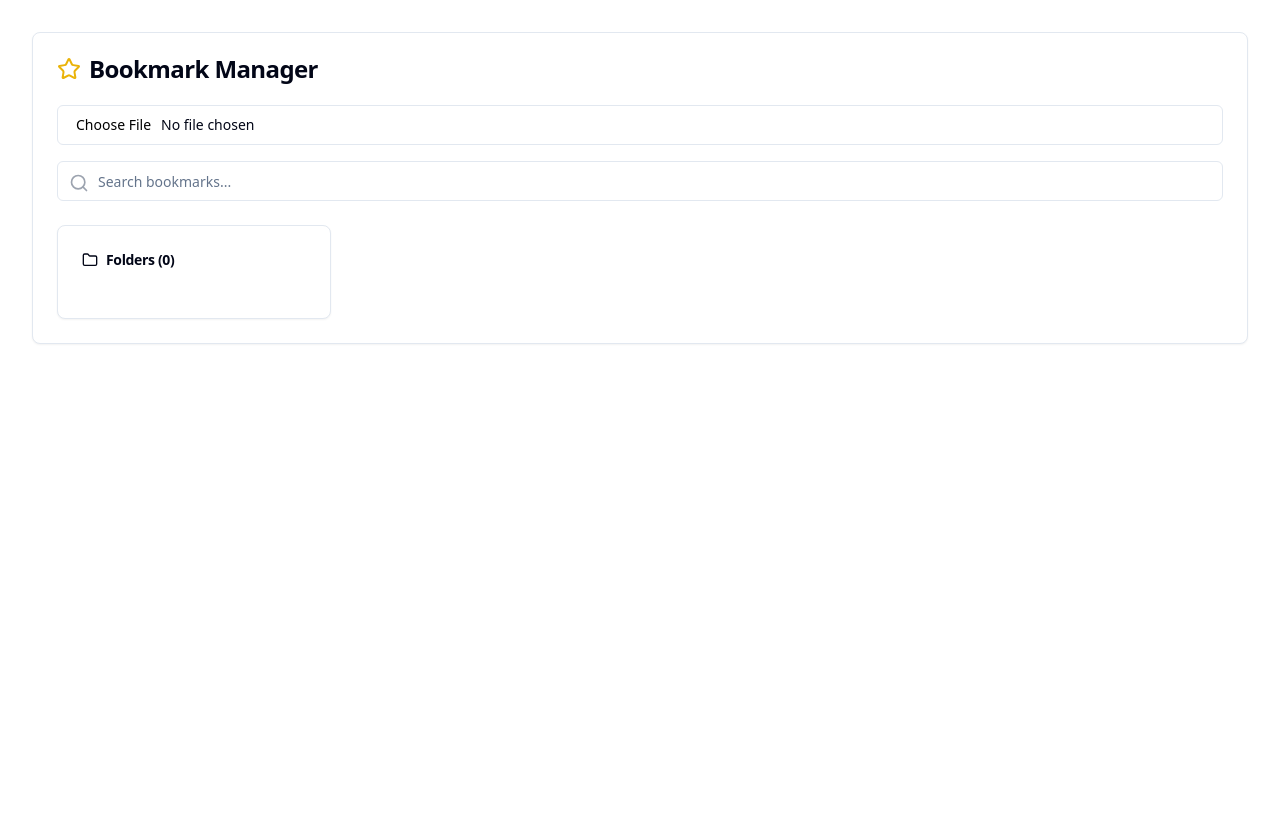
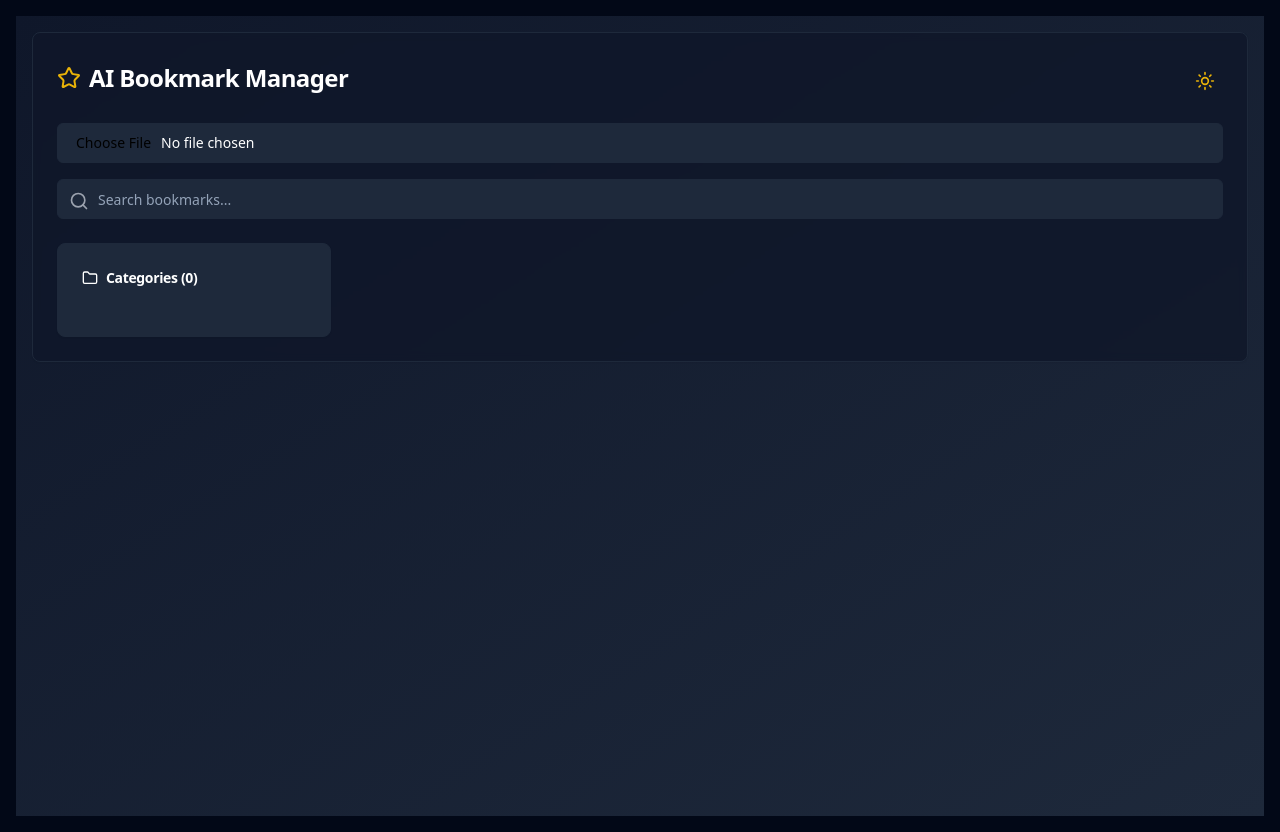
Before and after one commit to tony-42069/bookmark-manager, a Next.js app: page / in a window 1280 px wide. Before the commit the page ends 800 px from the top, so only its background shows below. Built offline with nearby package versions, Linux system fonts and the light colour scheme.

Commit message:
Add automatic AI categorization and modern UI with dark mode

```diff
--- a/next.config.js
+++ b/next.config.js
@@ -3,9 +3,7 @@ const nextConfig = {
     output: 'export',
     images: {
       unoptimized: true,
-    },
-    basePath: '/bookmark-manager',
-    assetPrefix: '/bookmark-manager/',
+    }
   }
 
   module.exports = nextConfig
--- a/src/components/bookmark-manager.tsx
+++ b/src/components/bookmark-manager.tsx
@@ -1,45 +1,95 @@
 "use client";
 
-import React, { useState, useCallback } from 'react';
+import React, { useState, useCallback, useEffect } from 'react';
 import { Card, CardHeader, CardTitle, CardContent } from '@/components/ui/card';
 import { Input } from '@/components/ui/input';
-import { Search, Tag, Folder, Calendar, Globe, Star } from 'lucide-react';
+import { Search, Tag, Folder, Calendar, Globe, Star, Moon, Sun, Plus } from 'lucide-react';
 import _ from 'lodash';
 
-// Define interfaces for our data structures
 interface Bookmark {
   id: string;
   title: string;
   url: string;
   dateAdded: Date;
   folder: string;
+  tags: string[];
+  category: string;
 }
+
+// AI tools categorization patterns
+const categoryPatterns = {
+  'AI Image Generation': [
+    'midjourney', 'dall-e', 'stable diffusion', 'image generation',
+    'dream studio', 'leonardo.ai'
+  ],
+  'AI Writing': [
+    'chat.openai', 'claude', 'writing', 'content generation', 'copy',
+    'bard.google', 'writer'
+  ],
+  'AI Development': [
+    'github.com/features/copilot', 'codesage', 'code generation',
+    'development', 'coding'
+  ],
+  'AI Research': [
+    'research', 'papers', 'scholar', 'academic', 'studies', 'elicit.org'
+  ],
+  'AI Productivity': [
+    'automation', 'workflow', 'productivity', 'assistant', 'task'
+  ]
+};
 
 const BookmarkManager = () => {
   const [bookmarks, setBookmarks] = useState<Bookmark[]>([]);
   const [searchTerm, setSearchTerm] = useState('');
-  const [selectedFolder, setSelectedFolder] = useState<string | null>(null);
+  const [isDarkMode, setIsDarkMode] = useState(true);
+  const [selectedCategory, setSelectedCategory] = useState<string | null>(null);
+  const [categories, setCategories] = useState<string[]>([]);
+
+  useEffect(() => {
+    document.documentElement.classList.toggle('dark', isDarkMode);
+  }, [isDarkMode]);
+
+  const detectCategory = (bookmark: { title: string, url: string }): string => {
+    const contentToCheck = (bookmark.title + ' ' + bookmark.url).toLowerCase();
+
+    for (const [category, patterns] of Object.entries(categoryPatterns)) {
+      if (patterns.some(pattern => contentToCheck.includes(pattern.toLowerCase()))) {
+        return category;
+      }
+    }
+
+    return 'Uncategorized';
+  };
 
   const handleFileUpload = useCallback(async (event: React.ChangeEvent<HTMLInputElement>) => {
     const file = event.target.files?.[0];
     if (!file) return;
 
     const reader = new FileReader();
-    reader.onload = (e: ProgressEvent<FileReader>) => {
+    reader.onload = (e) => {
       const content = e.target?.result as string;
       const parser = new DOMParser();
       const doc = parser.parseFromString(content, 'text/html');
       const links = doc.getElementsByTagName('a');
 
-      const parsedBookmarks = Array.from(links).map(link => ({
+      const parsedBookmarks = Array.from(links).map(link => {
+        const bookmark = {
           id: Math.random().toString(36).substr(2, 9),
           title: link.textContent || 'Untitled',
           url: link.href,
           dateAdded: new Date(parseInt(link.getAttribute('add_date') || '0') * 1000),
-        folder: link.closest('dl')?.previousElementSibling?.textContent || 'Uncategorized'
-      }));
+          folder: link.closest('dl')?.previousElementSibling?.textContent || 'Uncategorized',
+          tags: [],
+          category: ''
+        };
+
+        bookmark.category = detectCategory(bookmark);
+        return bookmark;
+      });
 
       setBookmarks(parsedBookmarks);
+      const uniqueCategories = _.uniq(parsedBookmarks.map(b => b.category));
+      setCategories(uniqueCategories);
     };
     reader.readAsText(file);
   }, []);
@@ -47,28 +97,36 @@ const BookmarkManager = () => {
   const filteredBookmarks = bookmarks.filter(bookmark => {
     const matchesSearch = bookmark.title.toLowerCase().includes(searchTerm.toLowerCase()) ||
                          bookmark.url.toLowerCase().includes(searchTerm.toLowerCase());
-    const matchesFolder = !selectedFolder || bookmark.folder === selectedFolder;
-    return matchesSearch && matchesFolder;
+    const matchesCategory = !selectedCategory || bookmark.category === selectedCategory;
+    return matchesSearch && matchesCategory;
   });
 
-  const folders = _.uniq(bookmarks.map(b => b.folder)).filter(Boolean);
-
   return (
+    <div className="min-h-screen bg-gradient-to-br from-slate-50 to-slate-100 dark:from-slate-900 dark:to-slate-800 transition-colors duration-300">
       <div className="w-full max-w-7xl mx-auto p-4">
-      <Card className="mb-6">
-        <CardHeader>
-          <CardTitle className="flex items-center gap-2">
+        <Card className="mb-6 bg-white/80 dark:bg-slate-900/80 backdrop-blur-sm">
+          <CardHeader className="flex flex-row justify-between items-center">
+            <CardTitle className="flex items-center gap-2 dark:text-white">
               <Star className="w-6 h-6 text-yellow-500" />
-            Bookmark Manager
+              AI Bookmark Manager
             </CardTitle>
+            <button
+              onClick={() => setIsDarkMode(!isDarkMode)}
+              className="p-2 rounded-full hover:bg-slate-200 dark:hover:bg-slate-700 transition-colors"
+            >
+              {isDarkMode ?
+                <Sun className="w-5 h-5 text-yellow-500" /> :
+                <Moon className="w-5 h-5 text-slate-400" />
+              }
+            </button>
           </CardHeader>
           <CardContent>
-          <div className="mb-6">
+            <div className="mb-6 space-y-4">
               <Input
                 type="file"
                 accept=".html"
                 onChange={handleFileUpload}
-              className="mb-4"
+                className="mb-4 dark:bg-slate-800 dark:text-white"
               />
               <div className="relative">
                 <Search className="absolute left-3 top-3 w-5 h-5 text-gray-400" />
@@ -77,32 +135,32 @@ const BookmarkManager = () => {
                   placeholder="Search bookmarks..."
                   value={searchTerm}
                   onChange={(e) => setSearchTerm(e.target.value)}
-                className="pl-10"
+                  className="pl-10 dark:bg-slate-800 dark:text-white"
                 />
               </div>
             </div>
 
             <div className="grid grid-cols-1 md:grid-cols-4 gap-6">
-            {/* Sidebar */}
+              {/* Categories Sidebar */}
               <div className="space-y-4">
-              <Card>
+                <Card className="dark:bg-slate-800">
                   <CardHeader>
-                  <CardTitle className="text-sm flex items-center gap-2">
+                    <CardTitle className="text-sm flex items-center gap-2 dark:text-white">
                       <Folder className="w-4 h-4" />
-                    Folders ({folders.length})
+                      Categories ({categories.length})
                     </CardTitle>
                   </CardHeader>
                   <CardContent>
                     <ul className="space-y-2">
-                    {folders.map(folder => (
+                      {categories.map(category => (
                         <li
-                        key={folder}
-                        className={`flex items-center gap-2 text-sm cursor-pointer hover:text-blue-500 ${
-                          selectedFolder === folder ? 'text-blue-500 font-medium' : ''
-                        }`}
-                        onClick={() => setSelectedFolder(folder === selectedFolder ? null : folder)}
+                          key={category}
+                          className={`flex items-center gap-2 text-sm cursor-pointer
+                            hover:text-blue-500 dark:text-gray-300 dark:hover:text-blue-400
+                            ${selectedCategory === category ? 'text-blue-500 font-medium' : ''}`}
+                          onClick={() => setSelectedCategory(category === selectedCategory ? null : category)}
                         >
-                        {folder}
+                          {category}
                         </li>
                       ))}
                     </ul>
@@ -114,7 +172,7 @@ const BookmarkManager = () => {
               <div className="md:col-span-3">
                 <div className="grid grid-cols-1 md:grid-cols-2 lg:grid-cols-3 gap-4">
                   {filteredBookmarks.map(bookmark => (
-                  <Card key={bookmark.id} className="hover:shadow-lg transition-shadow">
+                    <Card key={bookmark.id} className="hover:shadow-lg transition-all duration-300 dark:bg-slate-800">
                       <CardContent className="p-4">
                         <a
                           href={bookmark.url}
@@ -127,15 +185,20 @@ const BookmarkManager = () => {
                               <Globe className="w-6 h-6 text-gray-400" />
                             </div>
                             <div>
-                            <h3 className="font-medium text-sm line-clamp-2 hover:text-blue-500">
+                              <h3 className="font-medium text-sm line-clamp-2 hover:text-blue-500 dark:text-white">
                                 {bookmark.title}
                               </h3>
-                            <p className="text-xs text-gray-500 mt-1 line-clamp-1">
+                              <p className="text-xs text-gray-500 mt-1 line-clamp-1 dark:text-gray-400">
                                 {bookmark.url}
                               </p>
-                            <div className="flex items-center gap-2 mt-2 text-xs text-gray-400">
+                              <div className="flex items-center gap-2 mt-2">
+                                <span className="text-xs px-2 py-1 bg-blue-100 dark:bg-blue-900 text-blue-700 dark:text-blue-300 rounded-full">
+                                  {bookmark.category}
+                                </span>
+                                <span className="text-xs text-gray-400 flex items-center gap-1">
                                   <Calendar className="w-3 h-3" />
                                   {bookmark.dateAdded.toLocaleDateString()}
+                                </span>
                               </div>
                             </div>
                           </div>
@@ -149,6 +212,7 @@ const BookmarkManager = () => {
           </CardContent>
         </Card>
       </div>
+    </div>
   );
 };
 
```
Also changed, not shown: 1 other file (tests, documents, lock files or other folders). Lines whose indentation alone changed are shown as unchanged.
